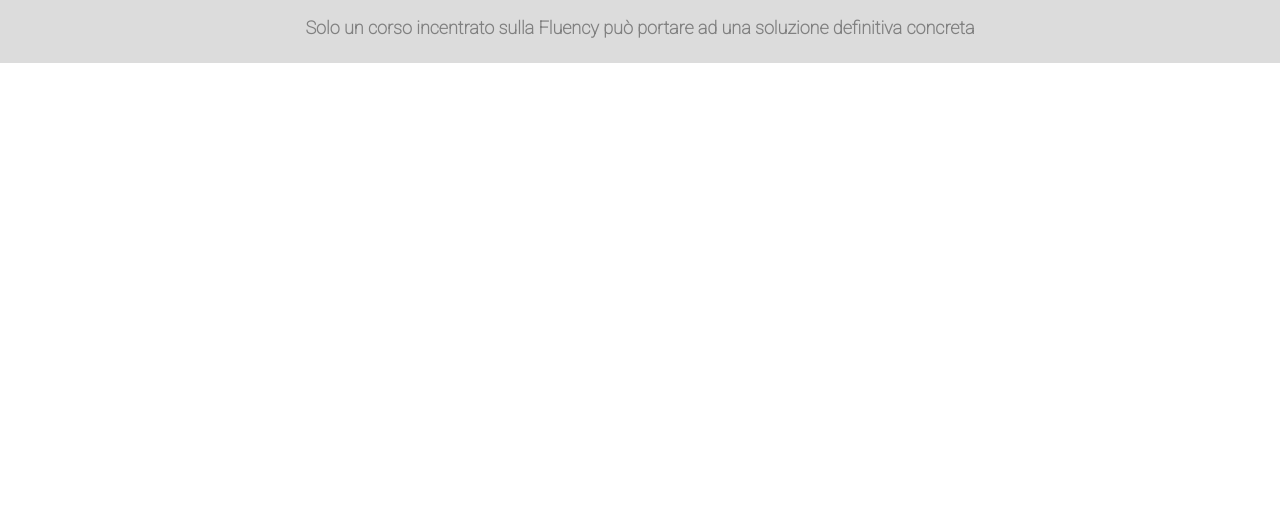
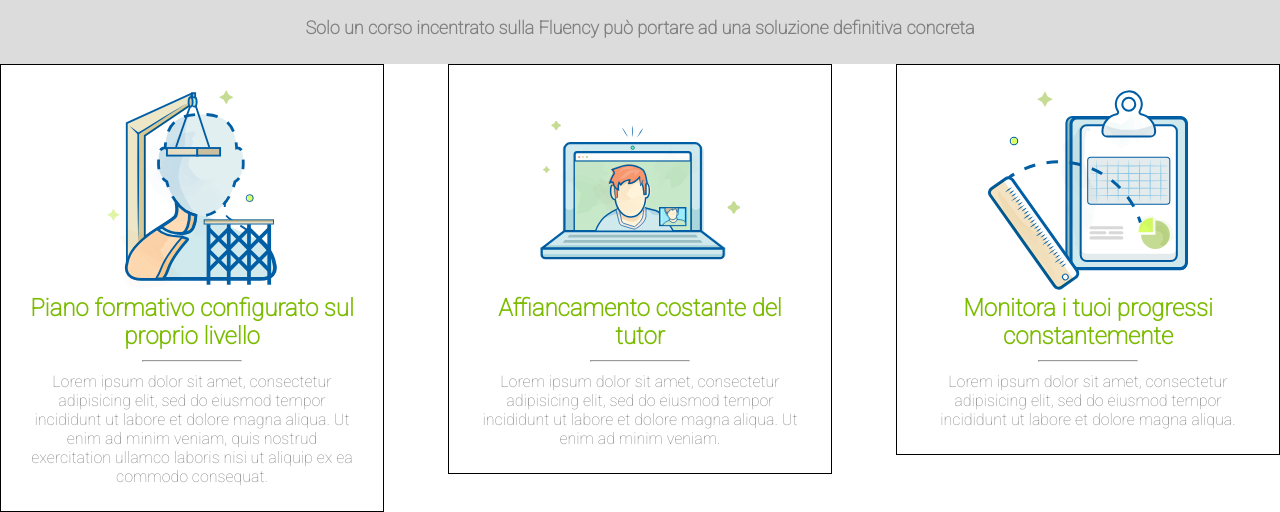
Before and after one commit to lindam-code/html-css-fluentify, a plain HTML site: page index.html in a window 1280 px wide. Shown: the part 656-1168 px from the top of the page. Before the commit the page ends 800 px from the top, so only its background shows below. Drawn offline with Linux system fonts and the light colour scheme.

Commit message:
Sistemato header, prima sezione del main a tre colonne.

```diff
--- a/css/style.css
+++ b/css/style.css
@@ -10,6 +10,8 @@
 body {
   font-family: 'Roboto', sans-serif;
 }
+
+/* contenitore per dare la larghezza dei contenuti di tutta la pagina*/
 .container {
   width: 1280px;
   margin: auto;
@@ -24,7 +26,7 @@ body {
 /* FINE REGOLE GENERALI */
 
 /* INIZIO HEADER */
-header {
+header .navigation-teaser {
   background: #001a4f;
   height: 600px;
   background-image: url("../img/background-header.png");
@@ -119,6 +121,7 @@ header .grey-row {
   background: #DCDCDC;
   text-align: center;
   padding: 25px 0px;
+  height: 120px;
 }
 
 header .grey-row p {
@@ -129,3 +132,38 @@ header .grey-row p {
 }
 /* Fine riga grigia */
 /* FINE HEADER */
+
+/* INIZIO MAIN */
+/* Inizio sezione caratteristiche del corso a tre colonne */
+main .features .col {
+  float: left;
+  width: 30%;
+  text-align: center;
+  padding: 25px;
+  border: 1px solid black;
+}
+main .features .col img {
+  width: 60%;
+  height: 200px;
+}
+
+main .features .col h2 {
+  color: #7bbc00;
+}
+
+main .features .col hr {
+  width: 30%;
+  color: grey;
+  margin: 10px auto;
+}
+
+main .features .col p {
+  color: grey;
+}
+
+main .features .col-center {
+  margin: 0px 5%;
+}
+/* Fine sezione caratteristiche del corso a tre colonne */
+
+/* FINE MAIN */
--- a/index.html
+++ b/index.html
@@ -10,6 +10,8 @@
     <!-- INIZIO HEADER -->
     <header>
       <!-- inizio contenitore di navigazione e teaser -->
+      <div class="navigation-teaser">
+        <!-- inizio contenitore di navigazione e teaser per larghezza-->
         <div class="container">
 
           <!-- Inizio menu navigazione -->
@@ -45,6 +47,8 @@
           <!-- Fine teaser -->
 
         </div>
+        <!-- fine contenitore di navigazione e teaser per larghezza -->
+      </div>
       <!-- fine contenitore di navigazione e teaser -->
 
       <!-- Inizio riga grigia-->
@@ -59,5 +63,36 @@
     </header>
     <!-- FINE HEADER -->
 
+    <!-- INIZIO MAIN -->
+    <main>
+      <!-- Inizio sezione caratteristiche del corso -->
+      <section class ="features clearfix">
+        <div class="container">
+          <div class="col">
+            <img src="img/profile.svg" alt="profilo">
+            <h2>Piano formativo configurato sul proprio livello</h2>
+            <hr>
+            <p>Lorem ipsum dolor sit amet, consectetur adipisicing elit, sed do eiusmod tempor incididunt ut labore et dolore magna aliqua. Ut enim ad minim veniam, quis nostrud exercitation ullamco laboris nisi ut aliquip ex ea commodo consequat.</p>
+          </div>
+          <div class="col col-center">
+            <img src="img/computer.svg" alt="profilo">
+            <h2>Affiancamento costante del tutor</h2>
+            <hr>
+            <p>Lorem ipsum dolor sit amet, consectetur adipisicing elit, sed do eiusmod tempor incididunt ut labore et dolore magna aliqua. Ut enim ad minim veniam.</p>
+          </div>
+          <div class="col">
+            <img src="img/doc.svg" alt="profilo">
+            <h2>Monitora i tuoi progressi constantemente</h2>
+            <hr>
+            <p>Lorem ipsum dolor sit amet, consectetur adipisicing elit, sed do eiusmod tempor incididunt ut labore et dolore magna aliqua.</p>
+          </div>
+        </div>
+
+      </section>
+      <!-- Fine sezione caratteristiche del corso -->
+
+    </main>
+    <!-- FINE MAIN -->
+
   </body>
 </html>
```
Lines whose indentation alone changed are shown as unchanged.
